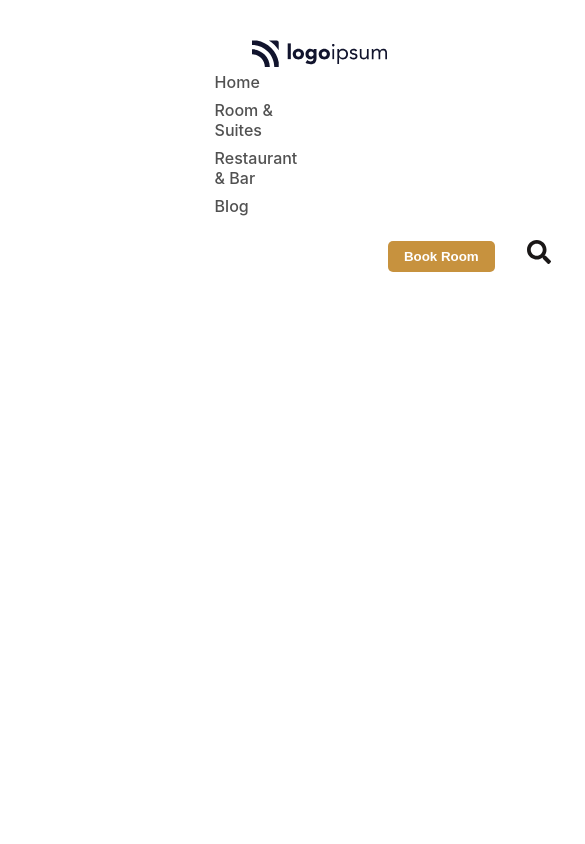
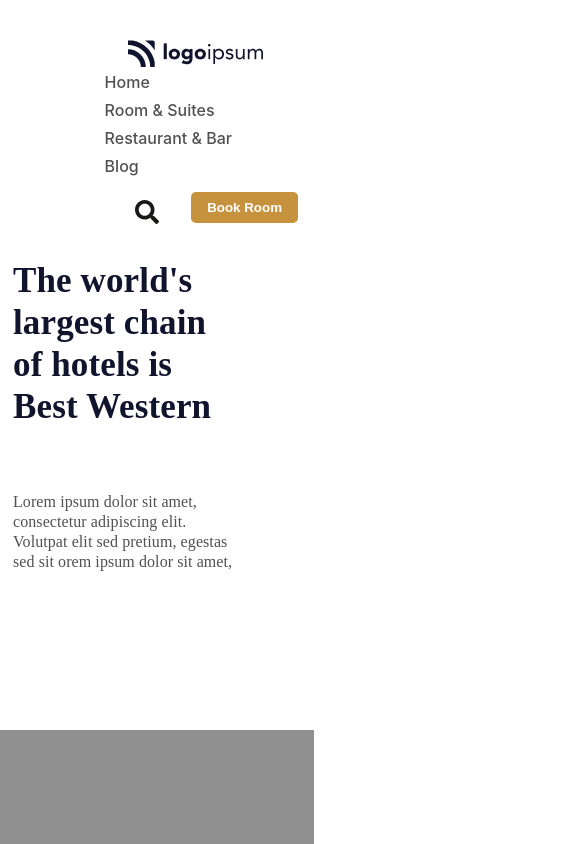
Before and after one commit to DevMuneeb/travel-wesite, a React (Create React App) app: page / in a window 390 px wide. Shown: the top 844 px of the page, 585 px wide, since content can reach past the window. Built offline with nearby package versions, Linux system fonts and the light colour scheme.

Commit message:
changes in css files

```diff
--- a/src/App.js
+++ b/src/App.js
@@ -16,7 +16,7 @@
             <NavBar />
 
             <Switch>
-            <Route exact path="/home" component={Home}></Route>
+            <Route exact path="/" component={Home}></Route>
             <Route exact path="/room-suites" component={RoomSuites}></Route>
             <Route exact path="/restaurant-bar" component={RestaurantBar}></Route>
             <Route exact path="/blog" component={Blog}></Route>
--- a/src/Components/Hero.css
+++ b/src/Components/Hero.css
@@ -1,11 +1,22 @@
-.hero {
-    display: flex;
-    align-items: center;
-    justify-content: center;
-    background-color: White;
+
+*{
+padding:0%;
+margin:0%;
+
+
+}.hero {
+    position: relative;
+    left: 90px;
+    right:0px;
+    display:block;
+    margin:0px;
+    width:100%;
+    background-color: rgb(255, 255, 255);
     padding: 0rem;
-    overflow: hidden;
+    overflow: none;
     z-index: -1;
+
+
 }
 
 .hero-content {
@@ -13,21 +24,48 @@
     align-items: center;
     justify-content: space-between;
     width: 100%;
-    max-width: 1200px;
+
 
 }
 
 .hero-text {
+    position: relative;
+    width:550px;
+    position: relative;
+    margin-top:-180px;
+    font-family: Lora;
+    letter-spacing: 0.186px;
+}
+.Heading-1{
     width: 608px;
-    height: 222px;
-    background-color: white;
-    color: Black;
-    display: flex;
-    align-items: center;
-    padding: 1rem;
+    height:222px;
+    color: var(--light-text-color-title, #11142D);
+   font-size: 62px;
+    font-style: normal;
+    font-weight: 700;
+    line-height: 120%; /* 74.4px */
+    letter-spacing: 0.186px;
+    margin-bottom: 24px;
+}
+.description-1{
+            width: 608px;
+            height:24px;
+            margin-top: 0;
+            color: var(--light-text-color-body-1, #515151);
+/* Body/Body 1 Regular */
+font-family: Mulish;
+font-size: 16px;
+font-style: normal;
+font-weight: 400;
+line-height: 125%; /* 20px */
+letter-spacing: 0.08px;
 }
 
 .hero-image {
+    padding-left: 0;
+    margin: 0;
+    position: relative;
+    right :5%;
     width: 624px;
     height: 900px;
     background-color: #909090;
@@ -36,10 +74,13 @@
 
 @media (max-width: 768px) {
     .hero {
-        padding: 1rem;
+        padding: 0.5rem 0.5rem;
+        left:5px;
+        flex-direction: column;
     }
 
     .hero-content {
+
         flex-direction: column;
         align-items: flex-start;
     }
@@ -48,8 +89,33 @@
         width: 100%;
         margin-bottom: 1rem;
     }
+    .Heading-1{
+        position: relative;
+        margin-top:200px;
+        width: 222px;
+        height:222px;
+        color: var(--light-text-color-title, #11142D);
+        font-size: 35px;
+        font-style: normal;
+        font-weight: 600;
+        line-height: 120%; /* 74.4px */
+        letter-spacing: 0.125px;
+        margin-bottom: 10px;
+
+    }
+    .description-1{
+        width: 222px;
+        height:222px;
+        font-family: Mulish;
+        font-size: 16px;
+       font-style: normal;
+        font-weight: 300;
+       line-height: 125%; /* 20px */
+       letter-spacing: 0.08px;
+    }
 
     .hero-image {
-        width: 100%;
+        padding:10px;
+        width: 300px;
     }
 }
--- a/src/Components/Hero.jsx
+++ b/src/Components/Hero.jsx
@@ -6,7 +6,8 @@
         <div className="hero">
             <div className="hero-content">
                 <div className="hero-text">
-                    <p>The world's largest chain of hotels is Best Western</p>
+                    <p className="Heading-1">The world's largest chain of hotels is Best Western</p>
+                    <p className="description-1"> Lorem ipsum dolor sit amet, consectetur adipiscing elit. Volutpat elit sed pretium, egestas sed sit orem ipsum dolor sit amet,</p>
                 </div>
                 <div className="hero-image"></div>
             </div>
--- a/src/Components/Home.jsx
+++ b/src/Components/Home.jsx
@@ -3,7 +3,11 @@
 const Home =()=>
 {
     return(
+        <>
         <Hero></Hero>
+
+
+</>
     )
 }
 export default Home;
--- a/src/Components/NavBar.css
+++ b/src/Components/NavBar.css
@@ -1,13 +1,14 @@
 .navbar {
-
+margin:0px;
     display:flex;
    position:absolute;
     align-items: center;
     background-color: none;
-  padding-top:2rem ;
+   padding-top:2rem ;
     padding-left: 6.5rem;
-    padding-right: 2rem;
+    padding-right: 0px;
     color: black;
+    width:100%;
 
 
 
@@ -23,13 +24,13 @@
 }
 
 .navbar-items {
-    padding-left: 180px;
-    padding-right: 200px;
+    padding-left: 200px;
+    padding-right: auto;
     list-style-type: none;
     display: flex;
     gap: 1.5rem;
     position: relative;
-    right: 15%;
+    right: 13%;
     margin: 0;
 }
 
@@ -48,8 +49,9 @@
 .navbar-actions {
     display: flex;
     float: inline-start;
-    align-items: flex-end;
     gap: 1rem;
+    margin-right:108px;
+    margin-left:auto;
 }
 
 .booking-button {
@@ -80,12 +82,15 @@
 
 @media (max-width: 768px) {
     .navbar {
+        position: relative;
+      padding-left: 1rem ;
         flex-direction: column;
     }
 
     .navbar-items {
         flex-direction: column;
         align-items: flex-start;
+        padding-left: 1rem ;
         gap: 0.5rem;
     }
 
--- a/src/Components/NavBar.jsx
+++ b/src/Components/NavBar.jsx
@@ -28,16 +28,17 @@
 </svg></Link>
 
           <ul className="navbar-items">
-                <Link className="item" to="/home">Home</Link>
+                <Link className="item" to="/">Home</Link>
                 <Link className="item"to="/room-suites">Room &amp; Suites</Link>
                  <Link className="item"to="/restaurant-bar">Restaurant &amp; Bar</Link>
                 <li> <Link className="item"to="/blog">Blog</Link></li>
             </ul>
             <div className="navbar-actions">
+
+                <FaSearch className="search-icon" />
                 <Link to="/booking">
                     <button className="booking-button">Book Room</button>
                 </Link>
-                <FaSearch className="search-icon" />
             </div>
         </nav>
 
```
